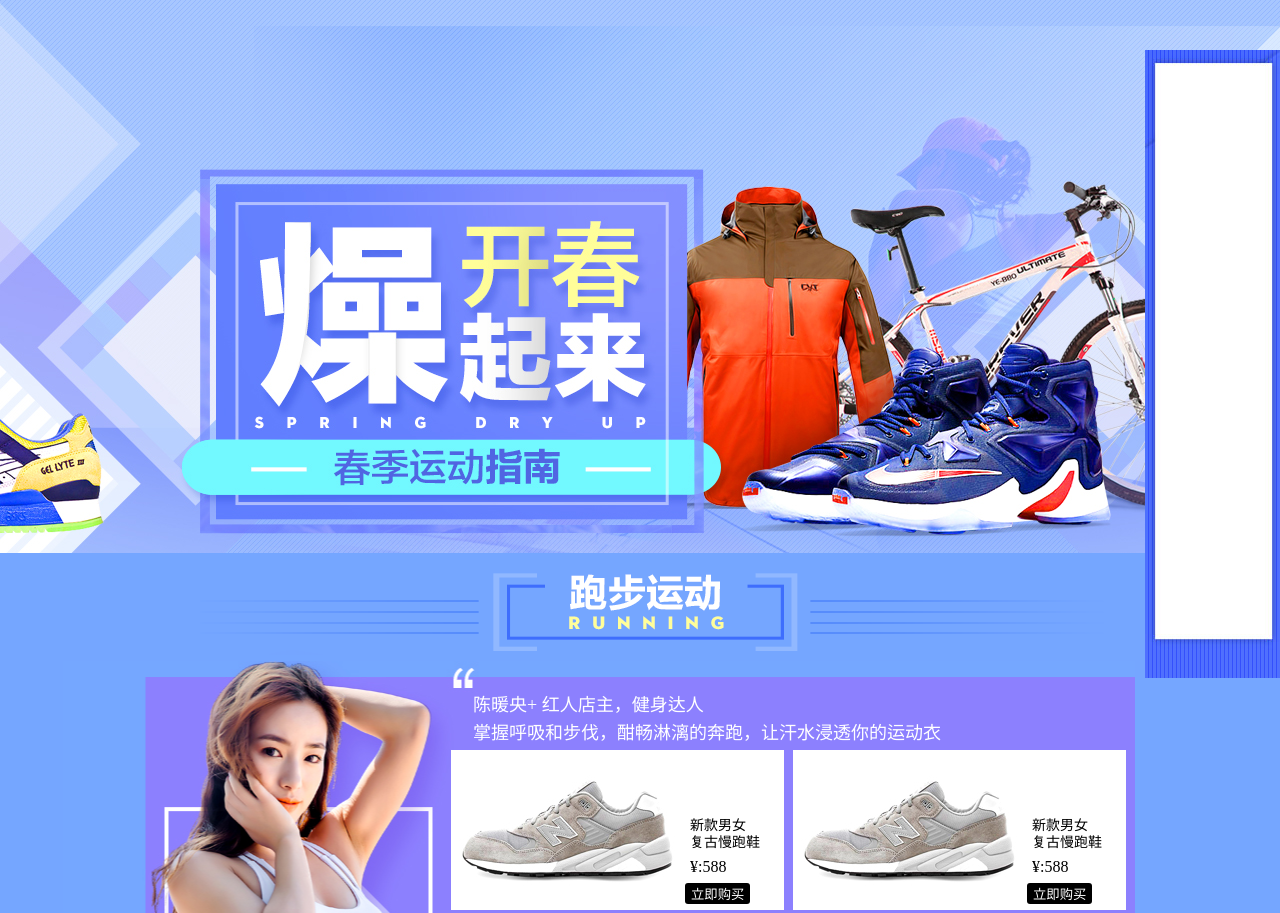
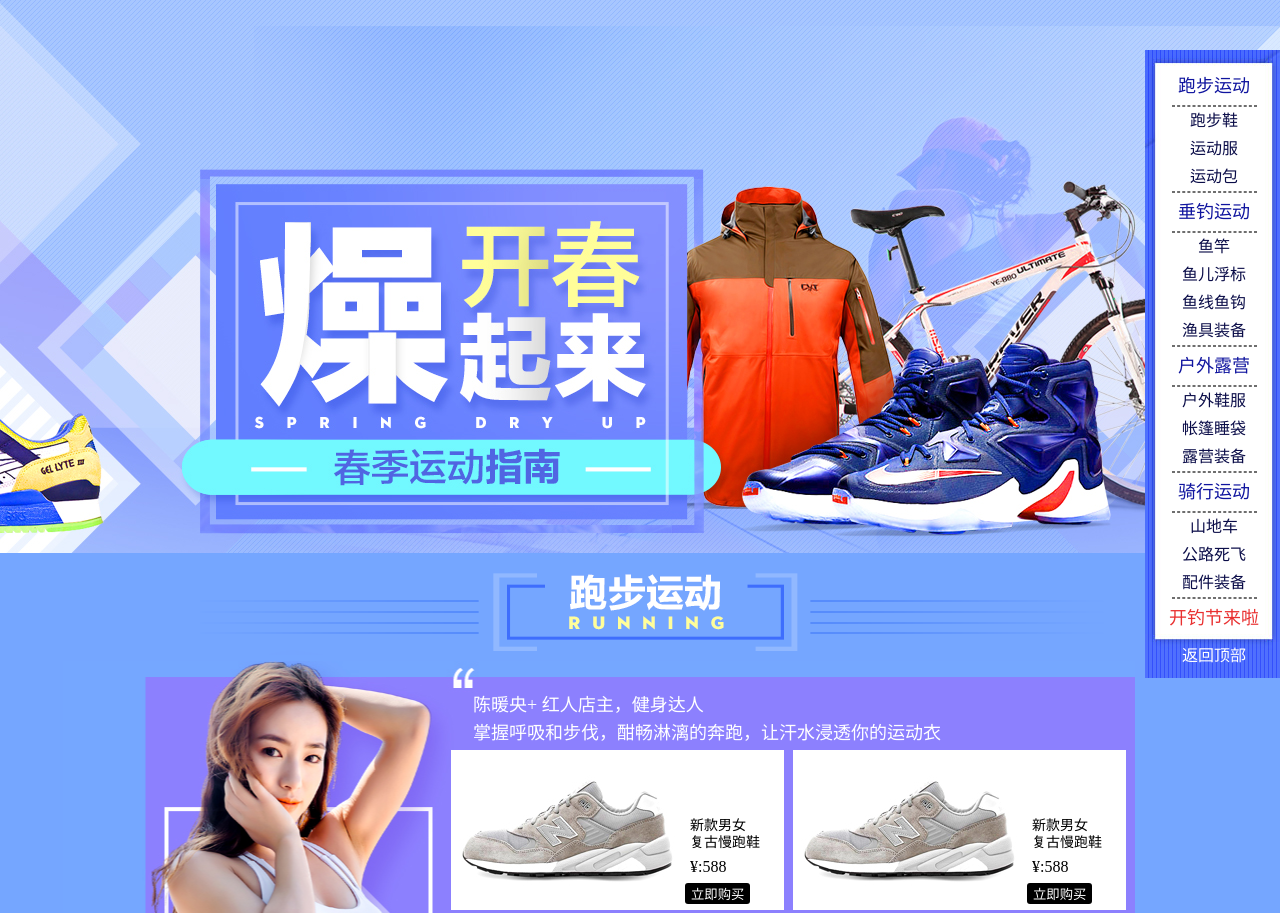
Before and after one commit to 727207051/homework2017-7-25, a plain HTML site: page index.html in a window 1280 px wide. Shown: the top 913 px of the page. Drawn offline with Linux system fonts and the light colour scheme.

```diff
--- a/css/style.css
+++ b/css/style.css
@@ -568,13 +568,13 @@ a:hover{
 }
 #riding dt{
 	color: white;
-	margin: 25px 0 0 280px;
+	margin: 25px 0 0 523px;
 	line-height: 28px;
 	padding-top: 5px;
 
 }
 #riding .dt2{
-	margin: 0 0 0 254px;
+	margin: 0 0 0 110px;
 }
 
 
@@ -736,6 +736,10 @@ a:hover{
 	width: 990px;
 	height: 100px;
 }
+
+
+
+
 #role{
 	width: 138px;
 	height: 628px;
@@ -745,3 +749,44 @@ a:hover{
 	margin-left:505px;
 	top:50px;
 }
+
+#role .running{
+	margin-top: 17px;;
+}
+#role dt{
+	font-size: 18px;
+	line-height: 38px;
+	text-align: center;
+}
+#role dt a{
+	color:#10159f;
+}
+#role dd{
+	font-size: 16px;
+	line-height: 28px;
+	text-align: center;
+	color:#0a0c48;
+}
+#role i{
+	display: block;
+	border: 0.5px dashed #6e6e6e;
+	border-collapse:collapse;
+	width: 83px;
+	margin: 0 auto;
+}
+#role span{
+	display: block;
+	font-size: 18px;
+	text-align: center;
+	line-height: 38px;
+}
+#role span a{
+	color: #e93030;
+}
+#role .turntop a{
+	display: block;
+	color: white;
+	font-size: 16px;
+	text-align: center;
+	line-height: 38px;
+}
--- a/index.html
+++ b/index.html
@@ -952,8 +952,8 @@
 			<div class="layer clearfix">
 				<h2></h2>
 				<dl class="clearfix">
-					<dt>和大师钓大鱼，大师真的来了，8位大师和达人，</dt>
-					<dt class="dt2">让你领略垂钓带来的不一样的乐趣体验，还不快来！ </dt>
+					<dt>让你爱上骑行运动</dt>
+					<dt class="dt2">没有雾霾，拥抱蓝天，骑出属于你的世界，感受运动带来的生活气息！ </dt>
 					<div class="riding_r clearfix">
 						<dd class="dd_big clearfix">
 							<a href=""><img src="images/running_1.jpg"/></a>
@@ -1239,8 +1239,55 @@
 			<a href=""></a>
 		</div>
 		<div id="role">
+			<div class="running">
+				<dl>
+					<dt><a href="#running">跑步运动</a></dt>
+					<i></i>
+					<dd>跑步鞋</dd>
+					<dd>运动服</dd>
+					<dd>运动包</dd>
+					<i></i>
+				</dl>
+			</div>
+			<div class="fishing">
+				<dl>
+					<dt><a href="#fishing">垂钓运动</a></dt>
+					<i></i>
+					<dd>鱼竿</dd>
+					<dd>鱼儿浮标</dd>
+					<dd>鱼线鱼钩</dd>
+					<dd>渔具装备</dd>
+					<i></i>
+				</dl>
+			</div>
+			<div class="outdoor">
+				<dl>
+					<dt><a href="#outdoor">户外露营</a></dt>
+					<i></i>
+					<dd>户外鞋服</dd>
+					<dd>帐篷睡袋</dd>
+					<dd>露营装备</dd>
+					<i></i>
+				</dl>
+			</div>
+			<div class="riding">
+				<dl>
+					<dt><a href="#riding">骑行运动</a></dt>
+					<i></i>
+					<dd>山地车</dd>
+					<dd>公路死飞</dd>
+					<dd>配件装备</dd>
+					<i></i>
+				</dl>
+			</div>
+			<div class="open">
+				<span><a href="#open">开钓节来啦</a></span>
+			</div>
 
 
+			<div class="turntop">
+				<a href="#">返回顶部</a>
+			</div>
 		</div>
 	</body>
 </html>
```
